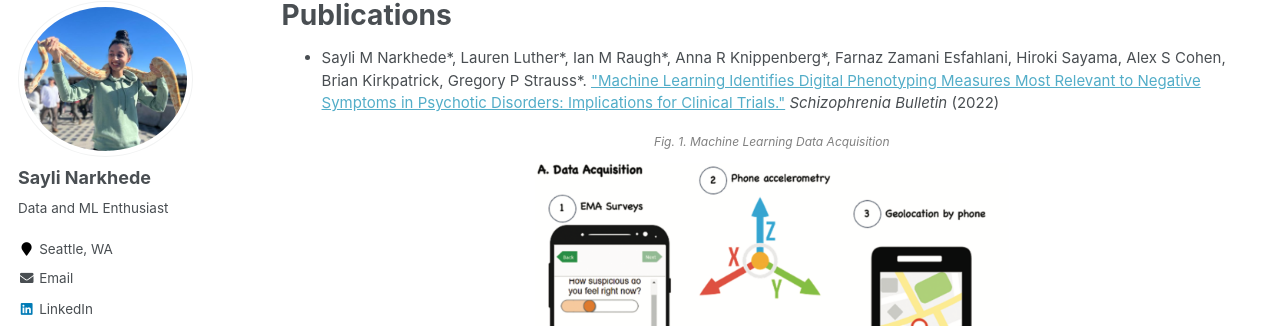
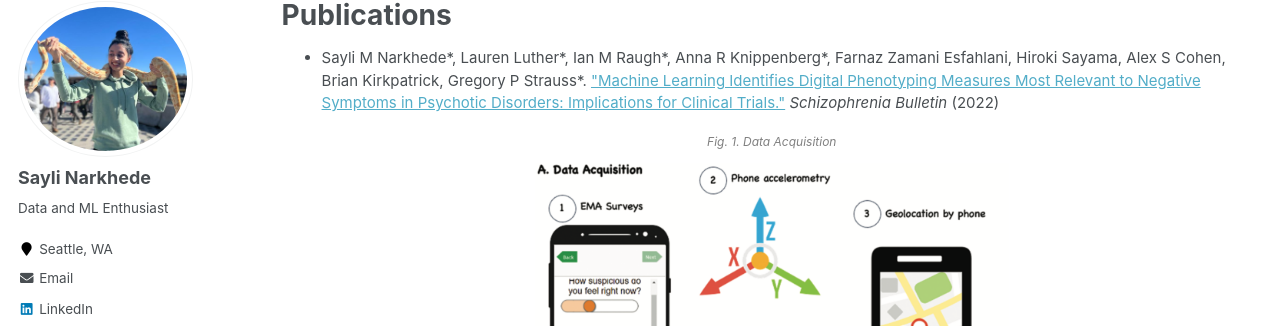
Before and after one commit to SayliMN/saylimn.github.io, a Jekyll site: the page built from _pages/publications.md, in a window 1280 px wide and 1339 px high. Shown: the part 117-443 px from the top of the window. Built offline with Jekyll 4.4.1, drawn with Linux system fonts in a browser that asks for light colours.

Commit message:
add description

```diff
--- a/_pages/publications.md
+++ b/_pages/publications.md
@@ -10,7 +10,7 @@ author_profile: true
 </ul>
 
 
-<p style="font-size:12px; color:grey; font-style: italic; text-align: center;">Fig. 1. Machine Learning Data Acquisition
+<p style="font-size:12px; color:grey; font-style: italic; text-align: center;">Fig. 1. Data Acquisition
     <img src="/images/data_acquisition.png" alt="Machine Learning Analysis" style="display: block; margin-left: auto; margin-right: auto; width: 500px;">
 </p>
 <p style="font-size:12px; color:grey; font-style: italic; text-align: center;">Fig. 2. Machine Learning Data Analysis
```
